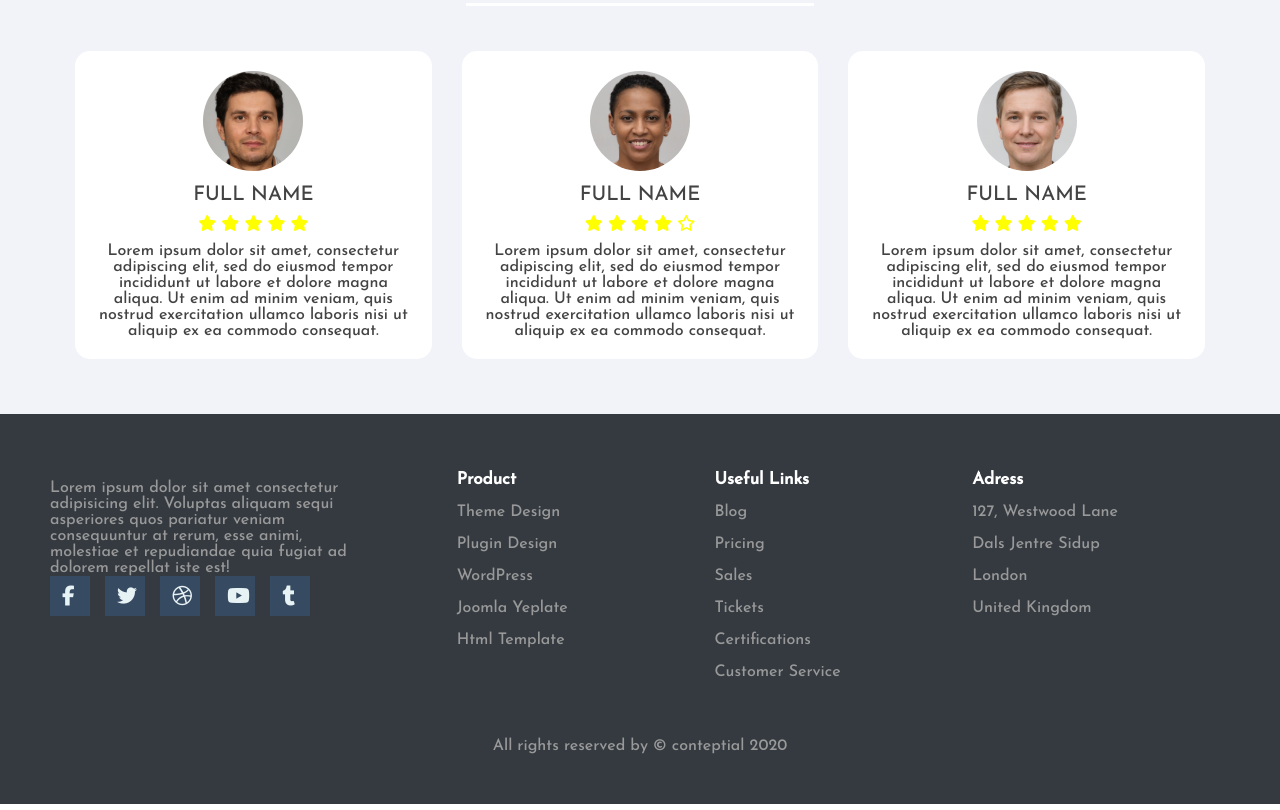
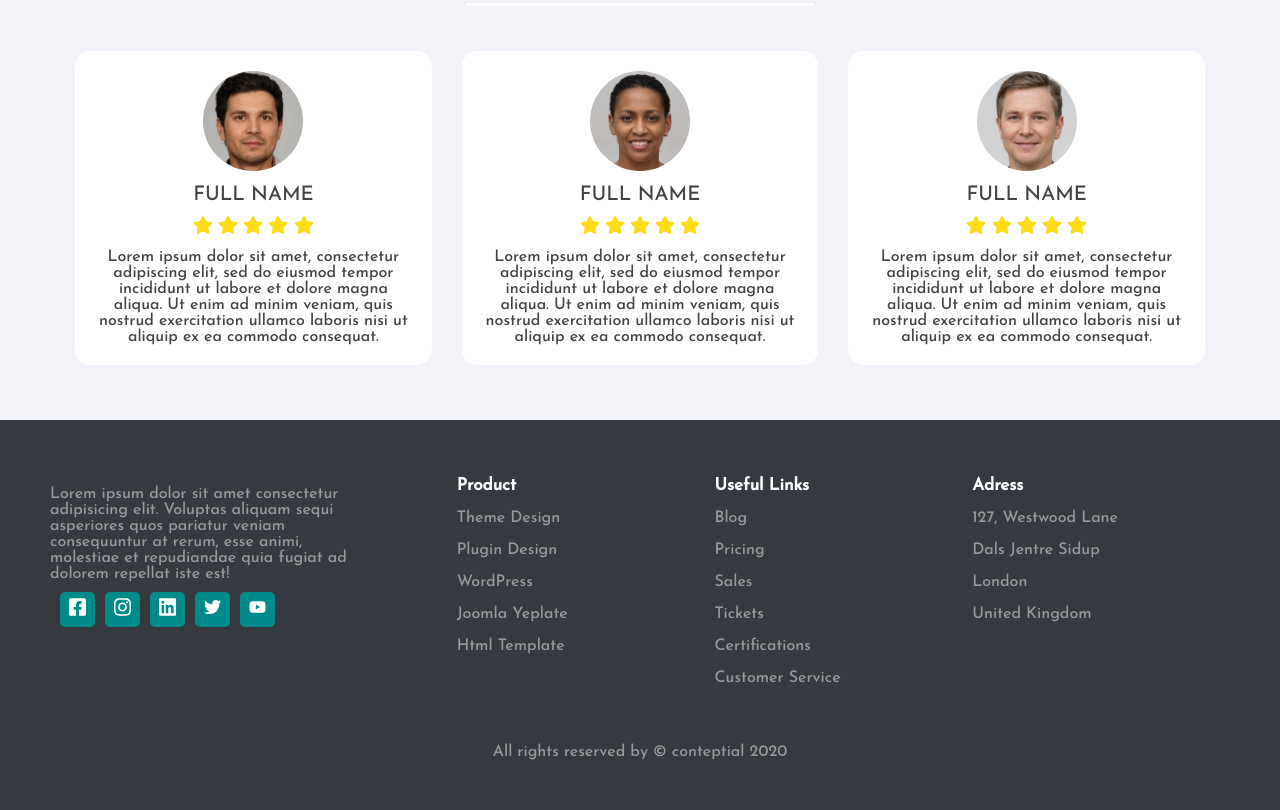
Before and after one commit to 00010847/WT.CW1.00010847, a plain HTML site: page index.html in a window 1280 px wide. Shown: the part 1780-2590 px from the top of the page. Drawn offline with Linux system fonts and the light colour scheme.

Commit message:
added svg icons

```diff
--- a/index.html
+++ b/index.html
@@ -7,8 +7,7 @@
     <link rel="stylesheet" href="style.css">
     <!-- embedding Raleway font from google fonts  -->
 <link href="https://fonts.googleapis.com/css2?family=Raleway:wght@400;700&display=swap" rel="stylesheet">
- <!-- font awsome embedding -->
-    <script src="https://kit.fontawesome.com/d6f5adb5ce.js" crossorigin="anonymous"></script>
+  <!--google fonts link embedding-->
     <link href="https://fonts.googleapis.com/css2?family=Josefin+Sans:wght@500&display=swap" rel="stylesheet">
 </head>
 <body>
@@ -100,14 +99,14 @@
             <div class="row">
                 <div class="col">
                     <div class="testimonial">
-                        <img src="images/p1.jpg" alt="">
+                        <img class="user" src="images/p1.jpg" alt="">
                         <div class="name">Full name</div>
                         <div class="stars">
-                            <i class="fas fa-star"></i>
-                            <i class="fas fa-star"></i>
-                            <i class="fas fa-star"></i>
-                            <i class="fas fa-star"></i>
-                            <i class="fas fa-star"></i>
+                            <img class="staricon" src="icons/star-solid.svg" alt="">
+                            <img class="staricon" src="icons/star-solid.svg" alt="">
+                            <img class="staricon" src="icons/star-solid.svg" alt="">
+                            <img class="staricon" src="icons/star-solid.svg" alt="">
+                            <img class="staricon" src="icons/star-solid.svg" alt="">
                         </div>
 
                         <p>Lorem ipsum dolor sit amet, consectetur adipiscing elit, sed do eiusmod tempor incididunt ut labore et dolore magna aliqua. Ut enim ad minim veniam, quis nostrud exercitation ullamco laboris nisi ut aliquip ex ea commodo consequat. </p>
@@ -115,14 +114,14 @@
                 </div>
                 <div class="col">
                     <div class="testimonial">
-                        <img src="images/p2.jpg" alt="">
+                        <img class="user" src="images/p2.jpg" alt="">
                         <div class="name">Full name</div>
                         <div class="stars">
-                            <i class="fas fa-star"></i>
-                            <i class="fas fa-star"></i>
-                            <i class="fas fa-star"></i>
-                            <i class="fas fa-star"></i>
-                            <i class="far fa-star"></i>
+                            <img class="staricon" src="icons/star-solid.svg" alt="">
+                            <img class="staricon" src="icons/star-solid.svg" alt="">
+                            <img class="staricon" src="icons/star-solid.svg" alt="">
+                            <img class="staricon" src="icons/star-solid.svg" alt="">
+                            <img class="staricon" src="icons/star-solid.svg" alt="">
                         </div>
 
                         <p>Lorem ipsum dolor sit amet, consectetur adipiscing elit, sed do eiusmod tempor incididunt ut labore et dolore magna aliqua. Ut enim ad minim veniam, quis nostrud exercitation ullamco laboris nisi ut aliquip ex ea commodo consequat. </p>
@@ -130,14 +129,14 @@
                 </div>
                 <div class="col">
                     <div class="testimonial">
-                        <img src="images/p3.jpg" alt="">
+                        <img class="user" src="images/p3.jpg" alt="">
                         <div class="name">Full name</div>
                         <div class="stars">
-                            <i class="fas fa-star"></i>
-                            <i class="fas fa-star"></i>
-                            <i class="fas fa-star"></i>
-                            <i class="fas fa-star"></i>
-                            <i class="fas fa-star"></i>
+                            <img class="staricon" src="icons/star-solid.svg" alt="">
+                            <img class="staricon" src="icons/star-solid.svg" alt="">
+                            <img class="staricon" src="icons/star-solid.svg" alt="">
+                            <img class="staricon" src="icons/star-solid.svg" alt="">
+                            <img class="staricon" src="icons/star-solid.svg" alt="">
                         </div>
 
                         <p>Lorem ipsum dolor sit amet, consectetur adipiscing elit, sed do eiusmod tempor incididunt ut labore et dolore magna aliqua. Ut enim ad minim veniam, quis nostrud exercitation ullamco laboris nisi ut aliquip ex ea commodo consequat. </p>
@@ -160,11 +159,11 @@
             <p>Lorem ipsum dolor sit amet consectetur adipisicing elit. Voluptas aliquam sequi asperiores quos pariatur veniam consequuntur at rerum, esse animi, molestiae et repudiandae quia fugiat ad dolorem repellat iste est!</p>
 
             <div class="socials">
-                <a href="#"><i class="fa fa-facebook"></i></a>
-                <a href="#"><i class="fa fa-twitter"></i></a>
-                <a href="#"><i class="fa fa-dribbble"></i></a>
-                <a href="#"><i class="fa fa-youtube"></i></a>
-                <a href="#"><i class="fa fa-tumblr"></i></a>
+                <div class="socialmediaicon"><a href="#"><img  class="socialIcon" src="icons/facebook-square-brands.svg" alt=""></a></div>
+                <div class="socialmediaicon"><a href="#"><img  class="socialIcon" src="icons/instagram-brands.svg" alt=""></a></div>
+                <div class="socialmediaicon"><a href="#"><img  class="socialIcon" src="icons/linkedin-brands.svg" alt=""></a></div>
+                <div class="socialmediaicon"><a href="#"><img  class="socialIcon" src="icons/twitter-brands.svg" alt=""></a></div>
+                <div class="socialmediaicon"><a href="#"><img  class="socialIcon" src="icons/youtube-brands.svg" alt=""></a></div>
             </div>
         </div>
         <ul class="footer-right">
--- a/style.css
+++ b/style.css
@@ -226,7 +226,7 @@ hr {
 	border-radius: 15px;
 	padding: 20px;
 }
-.testimonial img {
+.testimonial .user {
 	width: 100px;
 	height: 100px;
 	border-radius: 50%;
@@ -237,8 +237,16 @@ hr {
 	margin: 10px 0;
 }
 .stars {
-	color: yellow;
 	margin-bottom: 10px;
+	display: inline-block;
+	align-items: center;
+	margin-left: 30%;
+	margin-right: 30%;
+}
+.staricon {
+	width: 20px;
+
+	height: 20px;
 }
 @media screen and (max-width: 600px) {
 	.col {
@@ -310,17 +318,18 @@ h2 {
 	color: #999;
 }
 
-.socials a {
-	background: #364a62;
-	width: 40px;
-	height: 40px;
-	display: inline-block;
+.socialIcon {
+	width: 30px;
+	height: 30px;
+	align-self: center;
+}
+.socialmediaicon {
+	text-align: center;
+	height: 35px;
+	border-radius: 5px;
+	width: 35px;
+	background-color: darkcyan;
 	margin-right: 10px;
-}
-.socials a i {
-	color: #e7f2f4;
-	padding: 10px 12px;
-	font-size: 20px;
 }
 @media screen and (min-width: 600px) {
 	.footer-right > * {
@@ -473,14 +482,17 @@ textarea.input {
 }
 
 .icon {
-	width: 28px;
-	height: 25px;
+	width: 16px;
+	height: 16px;
 	margin-right: 0.7rem;
 	color: #06a1b6;
 }
-
+.socials {
+	padding: 10px;
+	display: flex;
+}
 .social-media {
-	padding: 2rem 0 0 0;
+	padding: 2rem 1 0 0;
 }
 
 .social-media p {
@@ -495,6 +507,7 @@ textarea.input {
 .social-icons a {
 	width: 35px;
 	height: 35px;
+	padding: 7px;
 	border-radius: 5px;
 	background-color: #2cb0c2;
 	color: #fff;
```
Also changed, not shown: contact.html (+12 -12 lines), icons/basketball-ball-solid.svg (added), icons/envelope-solid.svg (added), icons/facebook-square-brands.svg (added), icons/instagram-brands.svg (added), icons/linkedin-brands.svg (added), icons/map-marker-alt-solid.svg (added), icons/phone-solid.svg (added), icons/star-solid.svg (added), icons/twitter-brands.svg (added), icons/youtube-brands.svg (added).
